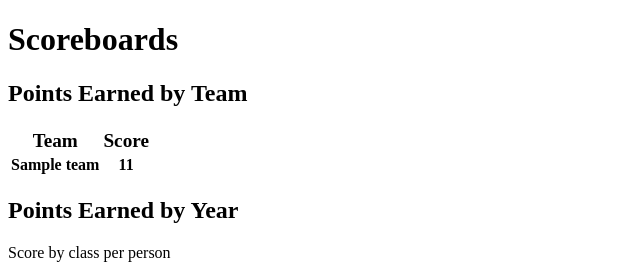
After one commit to phoebeli23/workoutwars20, a Django app: page /scoreboard/ in a window 1280 px wide. The commit adds this page. Shown: the top 275 px of the page, without its empty margins (0-640 px from the left). Run offline with Django 3.2, Linux system fonts and the light colour scheme; tables that the repository leaves empty hold one stand-in row (values such as "Sample post"); lists and menus that the app fills with data are empty; some libraries are stand-ins or nearby versions.

Commit message:
added scoreboard

```diff
--- a/workoutwars/workoutwarsapp/templates/base.html
+++ b/workoutwars/workoutwarsapp/templates/base.html
@@ -9,6 +9,7 @@
     <link rel="stylesheet" href="{% static 'css/style.css' %}">
     <meta charset="utf-8"> -->
     <title>Workout Wars</title>
+    {% block extra_head %}{% endblock %}
 </head>
 <body>
     <!-- <div id="bg">
--- /dev/null
+++ b/workoutwars/workoutwarsapp/templates/scoreboard.html
@@ -0,0 +1,93 @@
+{% extends "base.html" %}
+
+{% block extra_head %}
+  <script type="text/javascript" src="https://www.gstatic.com/charts/loader.js"></script>
+  <script type="text/javascript">
+    google.charts.load('current', {'packages':['corechart']});
+    google.charts.setOnLoadCallback(drawChart);
+
+    function drawChart() {
+
+      // Create the data table.
+      var data = new google.visualization.DataTable();
+      data.addColumn('string', 'Class');
+      data.addColumn('number', 'Score');
+      data.addRows({{class_chart_data|safe}});
+
+      // Set chart options
+      var options = {
+        width: "80%",
+        colors: ['purple'],
+        bar: {groupWidth: "95%"},
+        legend: {position: "none" },
+        };
+
+      // Instantiate and draw our chart, passing in some options.
+      var chart = new google.visualization.ColumnChart(document.getElementById('chart_div'));
+      chart.draw(data, options);
+    }
+  </script>
+{% endblock %}
+
+{% block content %}
+  <h1>Scoreboards</h1>
+
+  {% if team_scores %}
+    <h2>Points Earned by Team</h2>
+    <table
+      class="table"
+      style="max-width:700px; table-layout : fixed;"
+      >
+      <thead style="font-size:larger">
+        <tr>
+          <th>Team</th>
+          <th>Score</th>
+        </tr>
+      </thead>
+      <tbody>
+        {% for team_name, team_score, team_normalized in team_scores %}
+          <tr>
+          <th>{{ team_name }}</th>
+          <th>{{ team_score }}</th>
+          </tr>
+        {% endfor %}
+      </tbody>
+    </table>
+  {% endif %}
+
+  {% if class_scores %}
+    <h2>Points Earned by Year</h2>
+    <p>Score by class per person</p>
+    <div id="chart_div" style="max-width:700px;"></div>
+    <table
+      class="table"
+      style="max-width:700px; table-layout : fixed;"
+      >
+      <thead style="font-size:larger">
+        <tr>
+          <th></th>
+          {% for class_name, class_score, class_normalized in class_scores %}
+            <th>{{ class_name }}</th>
+          {% endfor %}
+        </tr>
+      </thead>
+      <tbody>
+        <tr>
+          <th>Total</th>
+        {% for class_name, class_score, class_normalized in class_scores %}
+          <th>{{ class_score }}</th>
+        {% endfor %}
+        </tr>
+          <tr>
+            <th>Normalized</th>
+          {% for class_name, class_score, class_normalized in class_scores %}
+            <th>{{ class_normalized }}</th>
+          {% endfor %}
+          </tr>
+      </tbody>
+    </table>
+  {% endif %}
+
+  <h3>Feeling inspired?</h3>
+  <p>Go work out, and then <a href="{% url 'add' %}">submit your workout! </a></p>
+{% endblock %}
--- a/workoutwars/workoutwarsapp/urls.py
+++ b/workoutwars/workoutwarsapp/urls.py
@@ -14,4 +14,5 @@ urlpatterns = [
 
     # workout pages
     url(r'^add/$', views.addworkout, name='add',),
+    url(r'^scoreboard/$', views.scoreboard, name='scoreboard',),
 ]
--- a/workoutwars/workoutwarsapp/views.py
+++ b/workoutwars/workoutwarsapp/views.py
@@ -5,13 +5,15 @@ from __future__ import unicode_literals
 from django.contrib.auth import login, authenticate
 from django.contrib.auth.decorators import login_required
 from django.contrib.auth.forms import UserCreationForm
-from django.shortcuts import render, redirect
+from django.shortcuts import render, redirect, render_to_response
+from django.template import RequestContext
 from django.utils import timezone
 from django.views.generic import TemplateView
 
 from workoutwarsapp.forms import SignUpForm, AddWorkoutForm
+from workoutwarsapp.models import Profile, Class, Team, Exercise, Workout
 
-# Home page view
+# Page views
 class HomePageView(TemplateView):
     def get(self, request, **kwargs):
         return render(request, 'index.html', context=None)
@@ -21,7 +23,44 @@ class HomePageView(TemplateView):
 # class HomePageView(TemplateView):
 #     template_name = "about.html"
 
-# Authentication views
+def scoreboard(request):
+    classes = Class.objects.all()
+    class_scores = []
+    class_chart_data = []
+    teams = Team.objects.all()
+    team_scores = []
+
+    for c in classes:
+        c_workouts = Workout.objects.filter(user__profile__class_name=c)
+        c_score = sum([workout.score for workout in c_workouts])
+        c_count = len(Profile.objects.filter(class_name=c))
+        if c_count == 0:
+            c_normalized = 0
+        else:
+            c_normalized = c_score / c_count
+        class_scores.append([c.plural, round(c_score), round(c_normalized)])
+        class_chart_data.append([str(c.plural), round(c_normalized)])
+
+    for t in teams:
+        t_workouts = Workout.objects.filter(user__profile__team=t)
+        t_score = sum([workout.score for workout in t_workouts])
+        t_count = len(Profile.objects.filter(team=t))
+        if t_count == 0:
+            t_normalized = 0
+        else:
+            t_normalized = t_score / t_count
+        team_scores.append([t.name, round(t_score), round(t_normalized)])
+
+    return render(request,
+        'scoreboard.html',
+        {
+            'class_scores': class_scores,
+            'class_chart_data': class_chart_data,
+            'team_scores': team_scores
+        }
+    )
+
+# Form views
 def signup(request):
     if request.method == 'POST':
         form = SignUpForm(request.POST)
```
